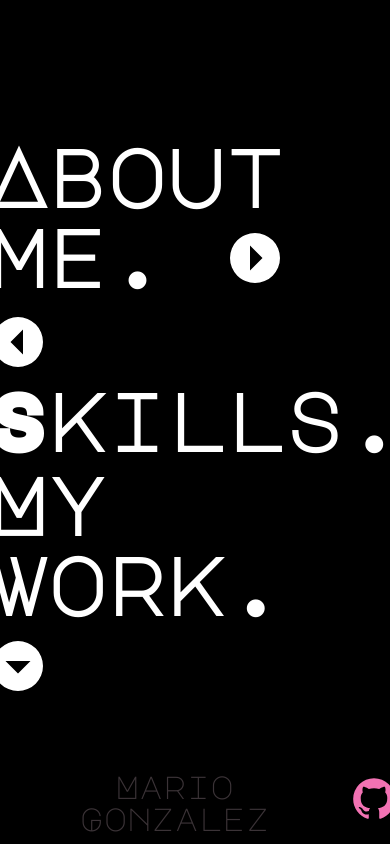
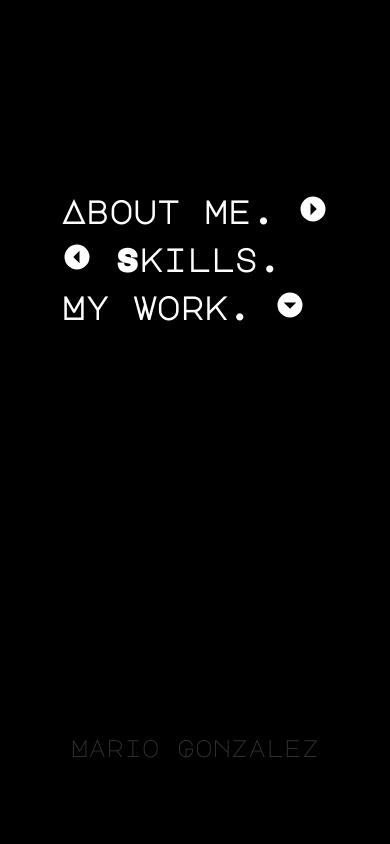
Before and after one commit to mariognzsa/curriculum, a plain HTML site: page index.html in a window 390 px wide. Drawn offline with nearby package versions, Linux system fonts and the light colour scheme; a web font is replaced by a local one.

Commit message:
Making it responsive

```diff
--- a/index.html
+++ b/index.html
@@ -17,14 +17,14 @@
                     <h1 class="menu-hide">
                         <span class="menu-text" id="about">
                             About me.
-                            <svg style="width:60px;height:60px" viewBox="0 0 24 24">
+                            <svg class="arrows" viewBox="0 0 24 24">
                                 <path fill="currentColor" d="M2,12A10,10 0 0,1 12,2A10,10 0 0,1 22,12A10,10 0 0,1 12,22A10,10 0 0,1 2,12M10,17L15,12L10,7V17Z" />
                             </svg>
                         </span>
                     </h1>
                     <h1 class="menu-hide">
                         <span class="menu-text" id="skills">
-                            <svg style="width:60px;height:60px" viewBox="0 0 24 24">
+                            <svg class="arrows" viewBox="0 0 24 24">
                                 <path fill="currentColor" d="M22,12A10,10 0 0,1 12,22A10,10 0 0,1 2,12A10,10 0 0,1 12,2A10,10 0 0,1 22,12M14,7L9,12L14,17V7Z" />
                             </svg>
                             Skills.
@@ -33,7 +33,7 @@
                     <h1 class="menu-hide">
                         <span class="menu-text" id="portfolio">
                             My work.
-                            <svg style="width:60px;height:60px" viewBox="0 0 24 24">
+                            <svg class="arrows" viewBox="0 0 24 24">
                                 <path fill="currentColor" d="M12,2A10,10 0 0,1 22,12A10,10 0 0,1 12,22A10,10 0 0,1 2,12A10,10 0 0,1 12,2M7,10L12,15L17,10H7Z" />
                             </svg>
                         </span>
--- a/style.css
+++ b/style.css
@@ -106,3 +106,42 @@ nav {
     padding-left: 5rem;
     font-size: 1.5rem;
 }
+
+.arrows {
+    width: 60px;
+    height: 60px;
+}
+
+@media (max-width: 500px) {
+    #static {
+        min-height: 100%;
+    }
+    .menu-text {
+        font-size: 2rem;
+    }
+    .arrows {
+        width: 30px;
+        height: 30px;
+    }
+    .menu {
+        top: -20%;
+    }
+    #logo {
+        font-size: 1.5rem;
+        padding: 1rem;
+        min-width: 100%;
+    }
+    .footer {
+        padding: 1rem 2rem;
+    }
+    ul {
+        text-align: center !important;
+        display: inline-block !important;
+        min-width: 100%;
+    }
+    nav ul li {
+        display: inline-block !important;
+        font-size: 1.5rem;
+        padding: 0.8rem !important;
+    }
+}
```
